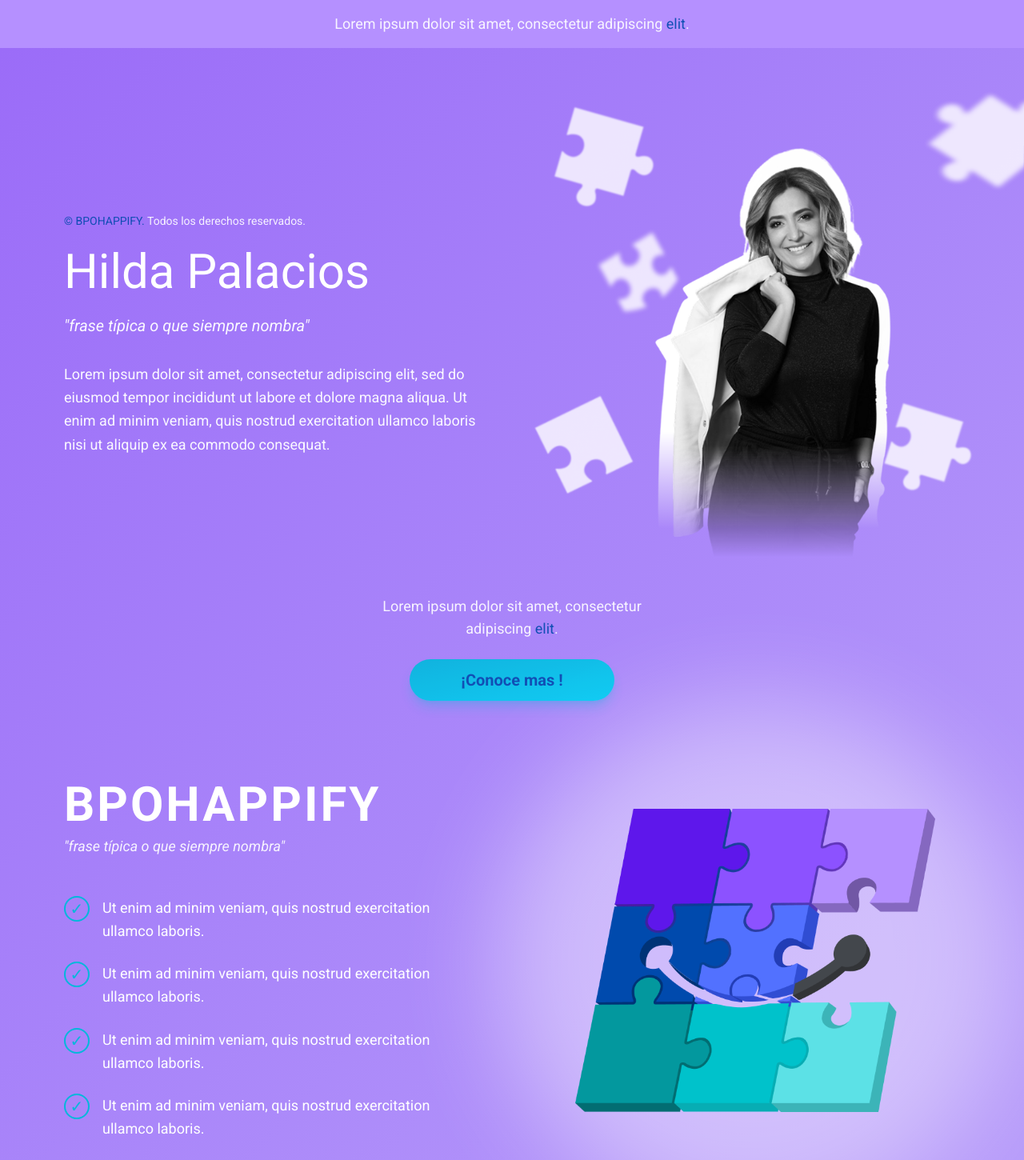
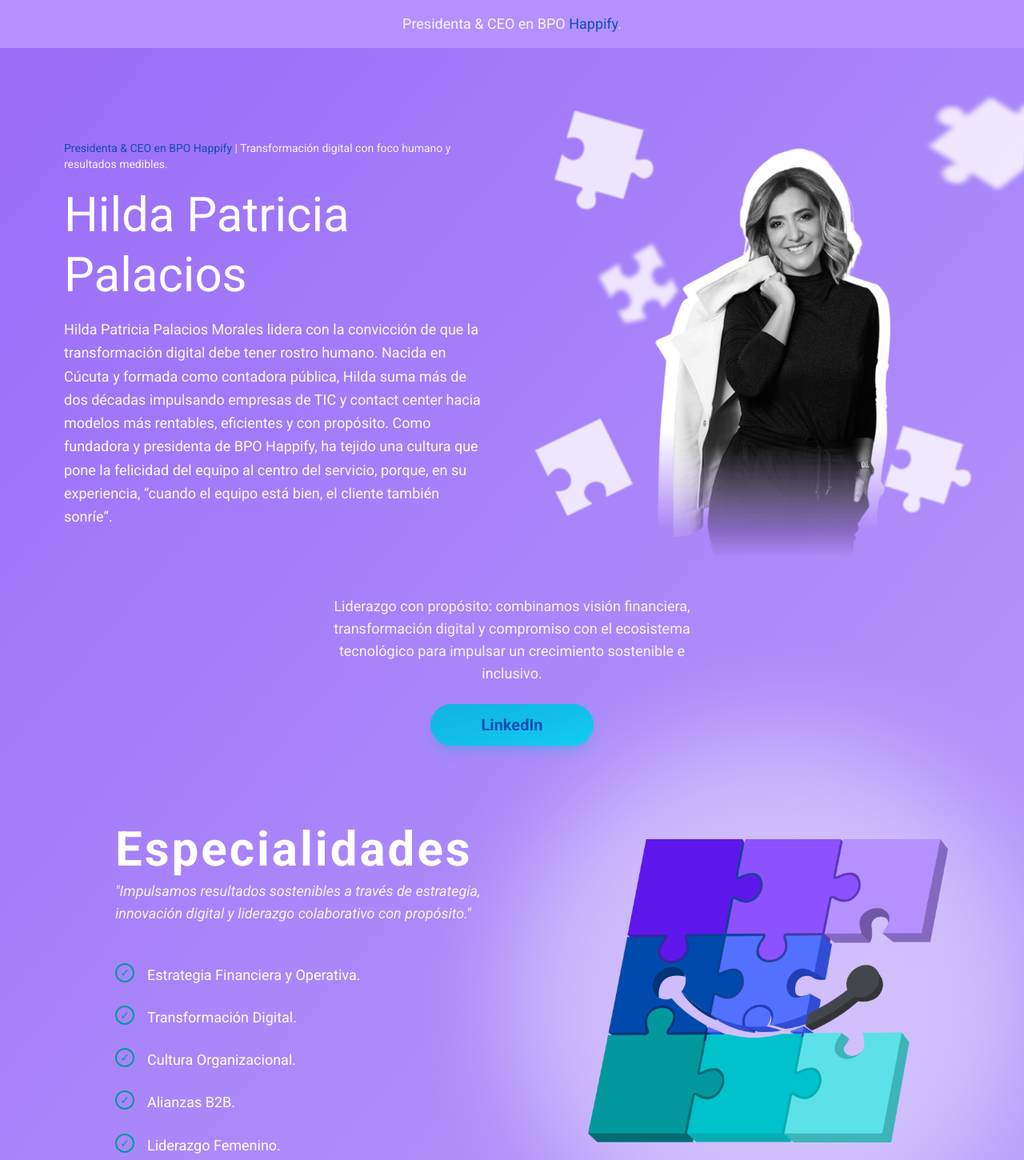
Before and after one commit to CerebiiaCompany/hilda-landing, a React (Vite) app: page / in a window 1280 px wide. Shown: the top 1450 px of the page at 80% size. Built offline with nearby package versions, Linux system fonts and the light colour scheme.

Commit message:
fix:fix-text-informative

```diff
--- a/src/components/BpoHappifySection.tsx
+++ b/src/components/BpoHappifySection.tsx
@@ -1,45 +1,50 @@
 export default function BpoHappifySection() {
     return (
-        <div className="relative py-5 pb-28 flex flex-col items-center px-12 md:px-20">
+        <div className="relative py-5 pb-28 flex flex-col items-center px-6 md:px-20">
 
-
-            <div className="flex flex-col md:flex-row justify-between items-center gap-24 max-w-7xl w-full">
-                <div className="flex-1 text-white">
-                    <h2 className="text-5xl md:text-6xl font-bold mb-2 tracking-wider">BPOHAPPIFY</h2>
-                    <p className="text-lg italic mb-12 opacity-90">"frase típica o que siempre nombra"</p>
+            <div className="flex flex-col md:flex-row justify-between items-center gap-12 md:gap-24 max-w-7xl w-full">
+                <div className="flex-1 text-white pl-0 md:pl-16">
+                    <h2 className="text-4xl md:text-6xl font-bold mb-2 tracking-wider">Especialidades</h2>
+                    <p className="text-base md:text-lg italic mb-8 md:mb-12 opacity-90">"Impulsamos resultados sostenibles a través de estrategia, innovación digital y liderazgo colaborativo con propósito."</p>
 
                     <div className="flex flex-col gap-6">
                         <div className="flex items-start gap-4">
-                            <div className="w-8 h-8 border-2 border-cyan-500 rounded-full flex items-center justify-center flex-shrink-0">
-                                <span className="text-cyan-500 text-xl font-bold">✓</span>
+                            <div className="w-6 h-6 border-2 border-[#03989E] rounded-full flex items-center justify-center flex-shrink-0">
+                                <span className="text-[#03989E] text-sm font-bold">✓</span>
                             </div>
-                            <p className="text-lg leading-relaxed m-0">Ut enim ad minim veniam, quis nostrud exercitation ullamco laboris.</p>
+                            <p className="text-base md:text-lg leading-relaxed m-0">Estrategia Financiera y Operativa.</p>
                         </div>
                         <div className="flex items-start gap-4">
-                            <div className="w-8 h-8 border-2 border-cyan-500 rounded-full flex items-center justify-center flex-shrink-0">
-                                <span className="text-cyan-500 text-xl font-bold">✓</span>
+                            <div className="w-6 h-6 border-2 border-[#03989E] rounded-full flex items-center justify-center flex-shrink-0">
+                                <span className="text-[#03989E] text-sm font-bold">✓</span>
                             </div>
-                            <p className="text-lg leading-relaxed m-0">Ut enim ad minim veniam, quis nostrud exercitation ullamco laboris.</p>
+                            <p className="text-base md:text-lg leading-relaxed m-0">Transformación Digital.</p>
                         </div>
                         <div className="flex items-start gap-4">
-                            <div className="w-8 h-8 border-2 border-cyan-500 rounded-full flex items-center justify-center flex-shrink-0">
-                                <span className="text-cyan-500 text-xl font-bold">✓</span>
+                            <div className="w-6 h-6 border-2 border-[#03989E] rounded-full flex items-center justify-center flex-shrink-0">
+                                <span className="text-[#03989E] text-sm font-bold">✓</span>
                             </div>
-                            <p className="text-lg leading-relaxed m-0">Ut enim ad minim veniam, quis nostrud exercitation ullamco laboris.</p>
+                            <p className="text-base md:text-lg leading-relaxed m-0">Cultura Organizacional.</p>
                         </div>
                         <div className="flex items-start gap-4">
-                            <div className="w-8 h-8 border-2 border-cyan-500 rounded-full flex items-center justify-center flex-shrink-0">
-                                <span className="text-cyan-500 text-xl font-bold">✓</span>
+                            <div className="w-6 h-6 border-2 border-[#03989E] rounded-full flex items-center justify-center flex-shrink-0">
+                                <span className="text-[#03989E] text-sm font-bold">✓</span>
                             </div>
-                            <p className="text-lg leading-relaxed m-0">Ut enim ad minim veniam, quis nostrud exercitation ullamco laboris.</p>
+                            <p className="text-base md:text-lg leading-relaxed m-0">Alianzas B2B.</p>
+                        </div>
+                        <div className="flex items-start gap-4">
+                            <div className="w-6 h-6 border-2 border-[#03989E] rounded-full flex items-center justify-center flex-shrink-0">
+                                <span className="text-[#03989E] text-sm font-bold">✓</span>
+                            </div>
+                            <p className="text-base md:text-lg leading-relaxed m-0">Liderazgo Femenino.</p>
                         </div>
                     </div>
                 </div>
 
                 <div className="flex-1 flex justify-center items-center">
                     <div className="relative flex justify-center items-center">
-                        <div className="absolute top-1/2 left-1/2 -translate-x-1/2 -translate-y-1/2 w-[400px] h-[400px] md:w-[650px] md:h-[650px] bg-white rounded-full blur-3xl opacity-40"></div>
-                        <img src={`${import.meta.env.BASE_URL}Frame 38.png`} alt="BPO Happify" className="w-full max-w-[450px] relative z-10" />
+                        <div className="absolute top-1/2 left-1/2 -translate-x-1/2 -translate-y-1/2 w-[300px] h-[300px] md:w-[650px] md:h-[650px] bg-white rounded-full blur-3xl opacity-40"></div>
+                        <img src={`${import.meta.env.BASE_URL}Frame 38.png`} alt="BPO Happify" className="w-full max-w-[350px] md:max-w-[450px] relative z-10" />
                     </div>
                 </div>
             </div>
--- a/src/components/HeroSection.tsx
+++ b/src/components/HeroSection.tsx
@@ -9,22 +9,24 @@ export default function HeroSection() {
                 </div>
 
                 <div className="text-white flex-1 order-2 md:order-1 text-center md:text-left mt-4 md:mt-0">
-                    <p className="text-sm mb-4 text-white opacity-90"><span style={{ color: '#004AAD' }}>© BPOHAPPIFY.</span> Todos los derechos reservados.</p>
-                    <h1 className="text-5xl md:text-6xl font-Codec mb-4 leading-tight">Hilda Palacios</h1>
-                    <p className="text-xl italic mb-8 opacity-95">"frase típica o que siempre nombra"</p>
+                    <p className="text-sm mb-4 text-white opacity-90"><span style={{ color: '#004AAD' }}>Presidenta & CEO en BPO Happify </span> | Transformación digital con foco humano y resultados medibles.
+                    </p>
+                    <h1 className="text-5xl md:text-6xl font-Codec mb-4 leading-tight">Hilda Patricia Palacios</h1>
+
                     <p className="text-lg leading-relaxed max-w-xl opacity-95 mx-auto md:mx-0">
-                        Lorem ipsum dolor sit amet, consectetur adipiscing elit, sed do eiusmod tempor
-                        incididunt ut labore et dolore magna aliqua. Ut enim ad minim veniam, quis nostrud
-                        exercitation ullamco laboris nisi ut aliquip ex ea commodo consequat.
+                        Hilda Patricia Palacios Morales lidera con la convicción de que la transformación digital debe tener rostro humano. Nacida en Cúcuta y formada como contadora pública, Hilda suma más de dos décadas impulsando empresas de TIC y contact center hacia modelos más rentables, eficientes y con propósito. Como fundadora y presidenta de BPO Happify, ha tejido una cultura que pone la felicidad del equipo al centro del servicio, porque, en su experiencia, “cuando el equipo está bien, el cliente también sonríe”.
+
                     </p>
                 </div>
             </div>
 
-            <div className="text-center text-white text-lg z-10 opacity-90 flex flex-col items-center">
-                <p className="pt-8 md:pt-12">Lorem ipsum dolor sit amet, consectetur<br />adipiscing <span style={{ color: '#004AAD' }}>elit</span>.</p>
-                <button className="bg-gradient-to-br from-cyan-500 to-cyan-400 border-none px-8 md:px-16 py-3 text-xl font-semibold rounded-full cursor-pointer mt-6 shadow-lg shadow-cyan-500/30 hover:-translate-y-0.5 hover:shadow-xl transition-all duration-300 w-full md:w-auto whitespace-nowrap" style={{ color: '#004AAD' }}>
-                    ¡Conoce mas !
-                </button>
+            <div className="text-center text-white text-lg z-10 opacity-90 flex flex-col items-center w-full md:w-2/5 mx-auto">
+                <p className="pt-8 md:pt-12">Liderazgo con propósito: combinamos visión financiera, transformación digital y compromiso con el ecosistema tecnológico para impulsar un crecimiento sostenible e inclusivo.</p>
+                <a href="https://www.linkedin.com/in/hilda-palacios-01637713a/" target="_blank" rel="noopener noreferrer">
+                    <button className="bg-gradient-to-br from-cyan-500 to-cyan-400 border-none px-8 md:px-16 py-3 text-xl font-semibold rounded-full cursor-pointer mt-6 shadow-lg shadow-cyan-500/30 hover:-translate-y-0.5 hover:shadow-xl transition-all duration-300 w-full md:w-auto whitespace-nowrap" style={{ color: '#004AAD' }}>
+                        LinkedIn
+                    </button>
+                </a>
             </div>
 
             <img src={`${import.meta.env.BASE_URL}cuadro1.png`} alt="" className="absolute w-24 md:w-32 h-24 md:h-32 top-[5%] md:top-[8%] left-[5%] md:left-[54%] z-0 animate-float opacity-80" />
--- a/src/components/Navbar.tsx
+++ b/src/components/Navbar.tsx
@@ -2,7 +2,7 @@ export default function Navbar() {
     return (
         <nav className="w-full text-white text-center py-2 px-6 md:py-4" style={{ backgroundColor: '#B590FF', fontFamily: 'Roboto, sans-serif' }}>
             <p className="text-lg opacity-90">
-                Lorem ipsum dolor sit amet, consectetur adipiscing <span style={{ color: '#004AAD' }}>elit</span>.
+                Presidenta & CEO en BPO  <span style={{ color: '#004AAD' }}>Happify</span>.
             </p>
         </nav>
     );
```
Also changed, not shown: 1 other file (tests, documents, lock files or other folders).
